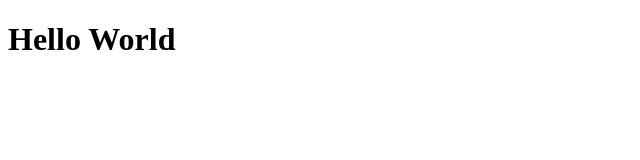
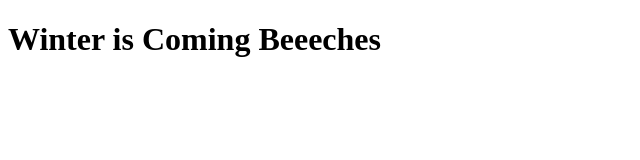
Before and after one commit to mtclark0518/practice, a plain HTML site: page index.html in a window 1280 px wide. Shown: the whole page, without its empty margins (0-640 px from the left). Drawn offline with Linux system fonts and the light colour scheme.

Commit message:
better h1

```diff
--- a/index.html
+++ b/index.html
@@ -4,6 +4,6 @@
 	<title></title>
 </head>
 <body>
-<h1>Hello World</h1>
+<h1>Winter is Coming  Beeeches</h1>
 </body>
 </html>
```
